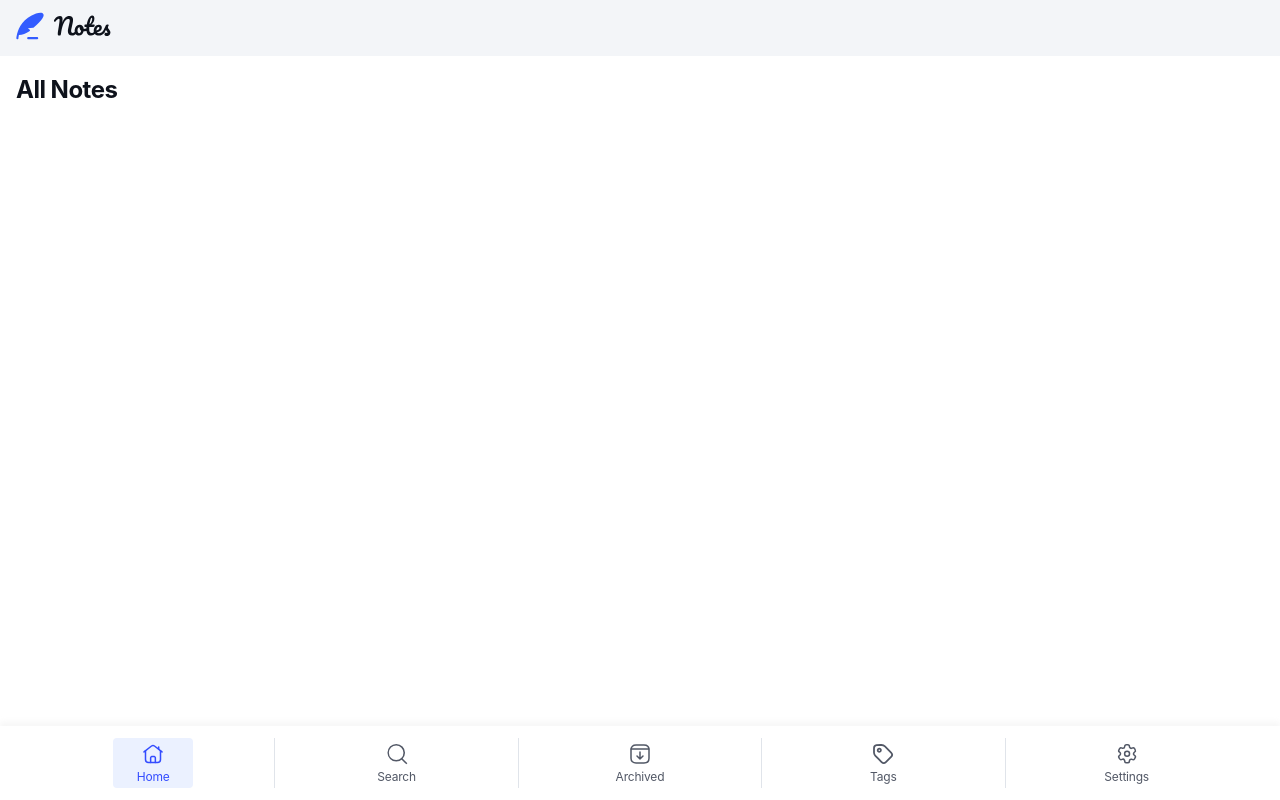
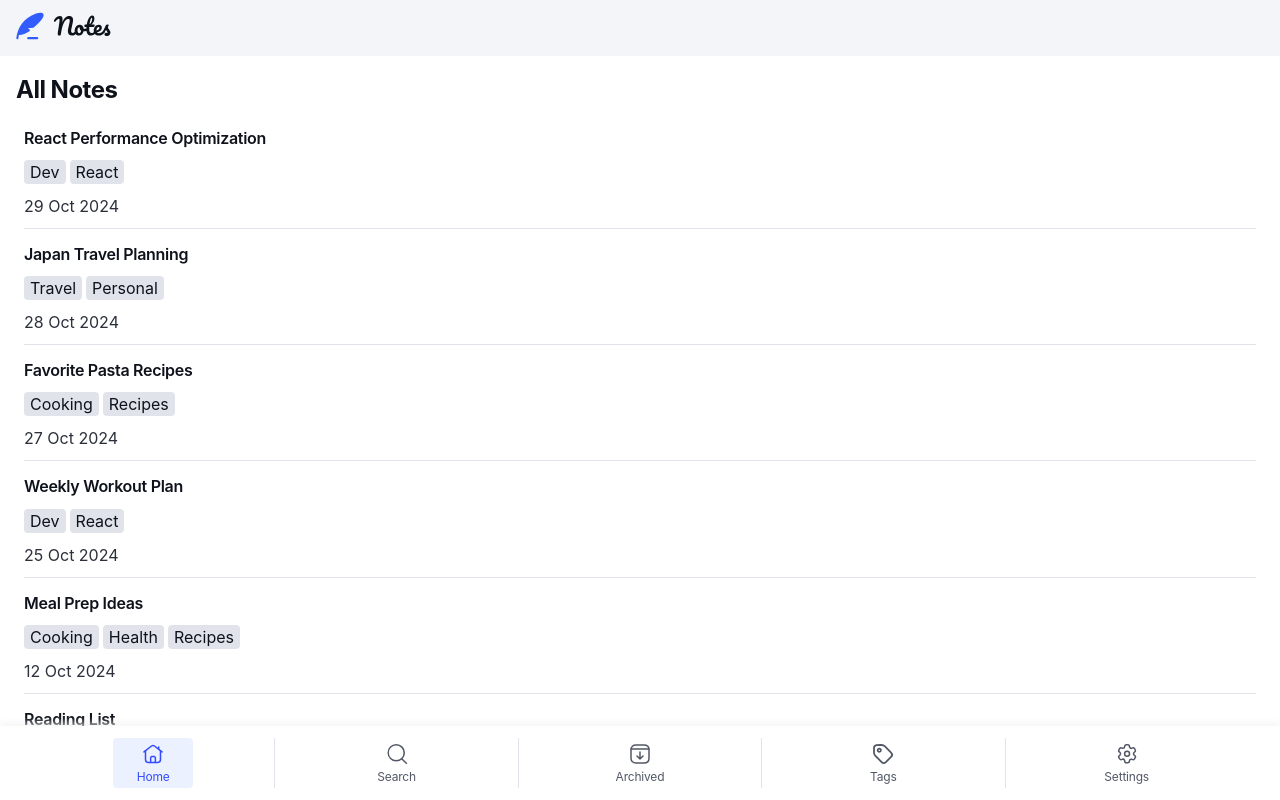
Before and after one commit to RicardoGeada/fm-note-taking-web-app, a React (Vite) app: page / in a window 1280 px wide. Built offline with nearby package versions, Linux system fonts and the light colour scheme; a web font is replaced by a local one.

Commit message:
feat(notes-list): add note list, add note list item

```diff
--- /dev/null
+++ b/src/components/NoteListItem/NoteListItem.module.scss
@@ -0,0 +1,35 @@
+@use "./../../fonts.scss";
+
+.note-item {
+  list-style: none;
+  color: var(--color-neutral-950);
+  display: flex;
+  flex-direction: column;
+  gap: var(--spacing-150);
+  border-radius: 6px;
+  padding: var(--spacing-100);
+
+  &--selected {
+    background-color: var(--color-neutral-100);
+  }
+
+  &__title {
+    @include fonts.apply-text-preset("3");
+  }
+
+  &__tags {
+    display: flex;
+    align-items: center;
+    gap: var(--spacing-50);
+  }
+
+  &__tag {
+    background-color: var(--color-neutral-200);
+    border-radius: 4px;
+    padding: var(--spacing-25) var(--spacing-75);
+  }
+
+  &__last-edited {
+    color: var(--color-neutral-700);
+  }
+}
--- /dev/null
+++ b/src/components/NoteListItem/NoteListItem.tsx
@@ -0,0 +1,31 @@
+import type { Note } from "../../types/note";
+import styles from "./NoteListItem.module.scss";
+
+export default function NoteListItem(note: Note) {
+
+  const lastEdited = new Intl.DateTimeFormat("en-GB", {
+    day: "2-digit",
+    month: "short",
+    year: "numeric",
+  }).format(new Date(note.last_edited));
+
+  return (
+    <li className={styles["note-item"]} key={note.id}>
+      <span className={styles["note-item__title"]}>{note.title}</span>
+      {note.tags.length > 0 && (
+        <div className={styles["note-item__tags"]}>
+          {note.tags.map((tag) => (
+            <div key={tag} className={styles["note-item__tag"]}>{tag}</div>
+          ))}
+        </div>
+      )}
+
+      <time
+        className={styles["note-item__last-edited"]}
+        dateTime={note.last_edited}
+      >
+        {lastEdited}
+      </time>
+    </li>
+  );
+}
--- a/src/dummy-notes.js
+++ b/src/dummy-notes.ts
@@ -1,4 +1,6 @@
-export default DUMMY_NOTES = [
+// import type { Note } from "./types/note"
+
+const DUMMY_NOTES = [
     {
         id: "note-0",
         archived: false,
@@ -86,3 +88,5 @@ export default DUMMY_NOTES = [
         `
     },
 ]
+
+export default DUMMY_NOTES;
--- a/src/pages/main/AllNotes/AllNotes.module.scss
+++ b/src/pages/main/AllNotes/AllNotes.module.scss
@@ -1,10 +1,21 @@
 @use "./../../../fonts.scss";
 
 .all-notes {
-    padding: var(--spacing-250) var(--spacing-200);
+  padding: var(--spacing-250) var(--spacing-200);
 
-    &__headline {
+  &__headline {
     color: var(--color-neutral-950);
+    margin-bottom: var(--spacing-200);
     @include fonts.apply-text-preset("1");
+  }
 }
+
+
+.notes-list {
+    >:not(:last-child)::after {
+        content: "";
+        width: 100%;
+        height: 1px;
+        background-color: var(--color-neutral-200);
+    }
 }
--- a/src/pages/main/AllNotes/AllNotes.tsx
+++ b/src/pages/main/AllNotes/AllNotes.tsx
@@ -1,9 +1,14 @@
+import NoteListItem from "../../../components/NoteListItem/NoteListItem";
 import styles from "./AllNotes.module.scss";
+import DUMMY_NOTES from "../../../dummy-notes";
 
 export default function AllNotes() {
   return (
     <div className={styles["all-notes"]}>
       <h2 className={styles["all-notes__headline"]}>All Notes</h2>
+      <ul className={styles["notes-list"]}>
+        {DUMMY_NOTES.map( note => <NoteListItem key={note.id} {...note}/>)}
+      </ul>
     </div>
   );
 }
--- a/src/pages/main/Home/Home.module.scss
+++ b/src/pages/main/Home/Home.module.scss
@@ -1,6 +1,7 @@
 .layout {
   display: grid;
   min-height: 100dvh;
+  max-height: 100dvh;
   grid-template-areas:
     "header"
     "main"
@@ -13,6 +14,7 @@
 
   &__main {
     grid-area: main;
+    overflow: scroll;
   }
 
   &__nav {
--- /dev/null
+++ b/src/types/note.ts
@@ -0,0 +1,9 @@
+export type Note = {
+  id: string;
+  title: string;
+  text: string;
+  tags: string[];
+  archived: boolean;
+  created_at: string;
+  last_edited: string;
+};
```
